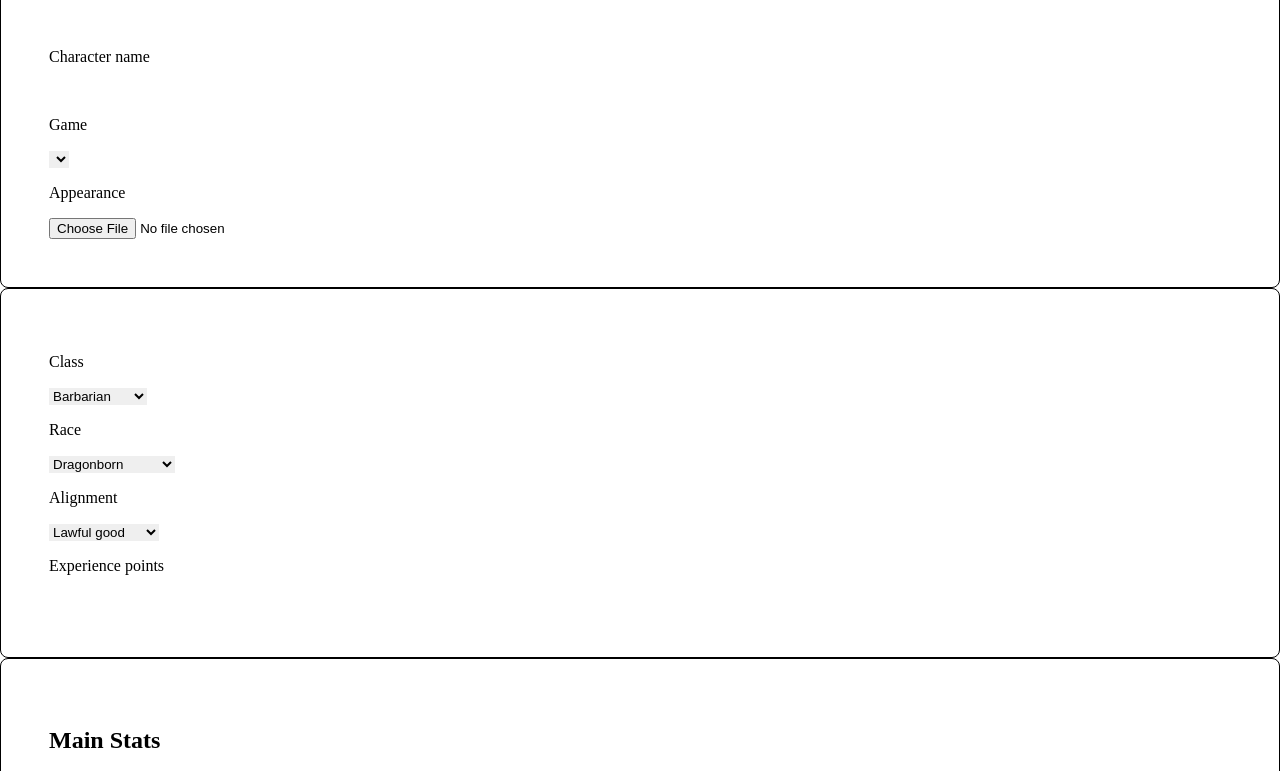
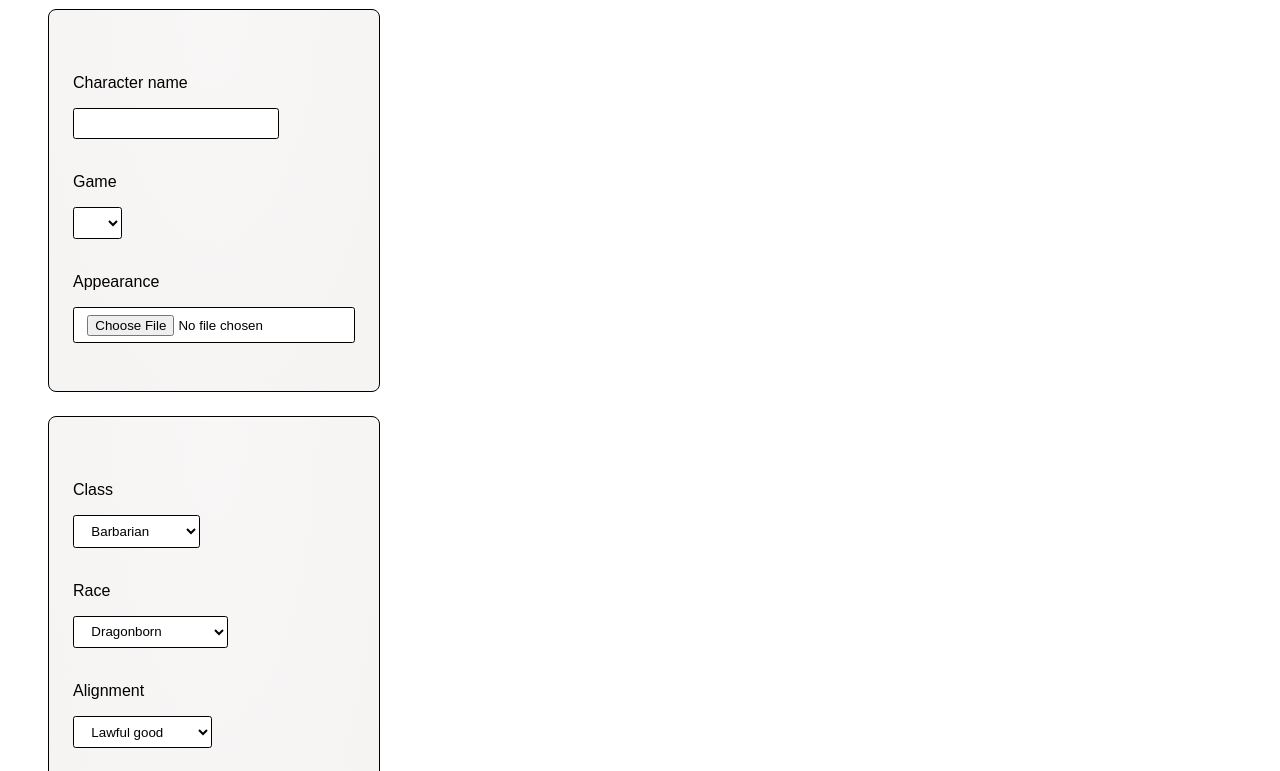
Before and after one commit to JeroenGelderland/DungeonsAndDragons, a website: page view/player/create.html in a window 1280 px wide. Shown: the part 97-868 px from the top of the page. Drawn offline with Linux system fonts and the light colour scheme; no server answers.

Commit message:
No comment

```diff
--- a/public/css/main.css
+++ b/public/css/main.css
@@ -5,18 +5,40 @@
 }
 
 body {
+    display: flex;
+    flex-direction: column;
+    align-items: flex-start;
     margin: 0;
     min-height: 100vh;
+    font-family: sans-serif;
+    padding: 24px;
 }
 
 section {
-    padding: 48px;
+    display: flex;
+    flex-direction: column;
+    align-items: flex-start;
+    margin: 24px;
+    padding: 48px 24px;
     border-width: 1px;
     border-radius: 8px;
+    background-color: hsl(20 15% 96%);
+    background-image: radial-gradient(farthest-corner at top, rgb(255 255 255 / 0.25), transparent);
 }
 
 header {
     border-bottom-width: 1px;
+}
+
+label {
+    display: block;
+}
+
+input, button, select {
+    border-width: 1px;
+    padding: .5em 1em;
+    border-radius: .2em;
+    background: #FFF;
 }
 
 #login {
--- a/public/js/main.js
+++ b/public/js/main.js
@@ -1,3 +1,8 @@
+const doc = document
+const win = window
+const location = win.location
+
+
 import { PlayerCreatorPageLoader } from '/js/player/create.js'
 
 const playerCreatorPageLoader = new PlayerCreatorPageLoader({
--- a/public/js/player/create.js
+++ b/public/js/player/create.js
@@ -1,6 +1,6 @@
 export class PlayerCreatorPageLoader {
     constructor ({ races, classes }) {
-        Object.assign(this, { races, classes })
+        Object.assign(this, ...arguments)
     }
 
     fillSelect (id, content_array) {
```
Also changed, not shown: server.js (+25 -18 lines).
